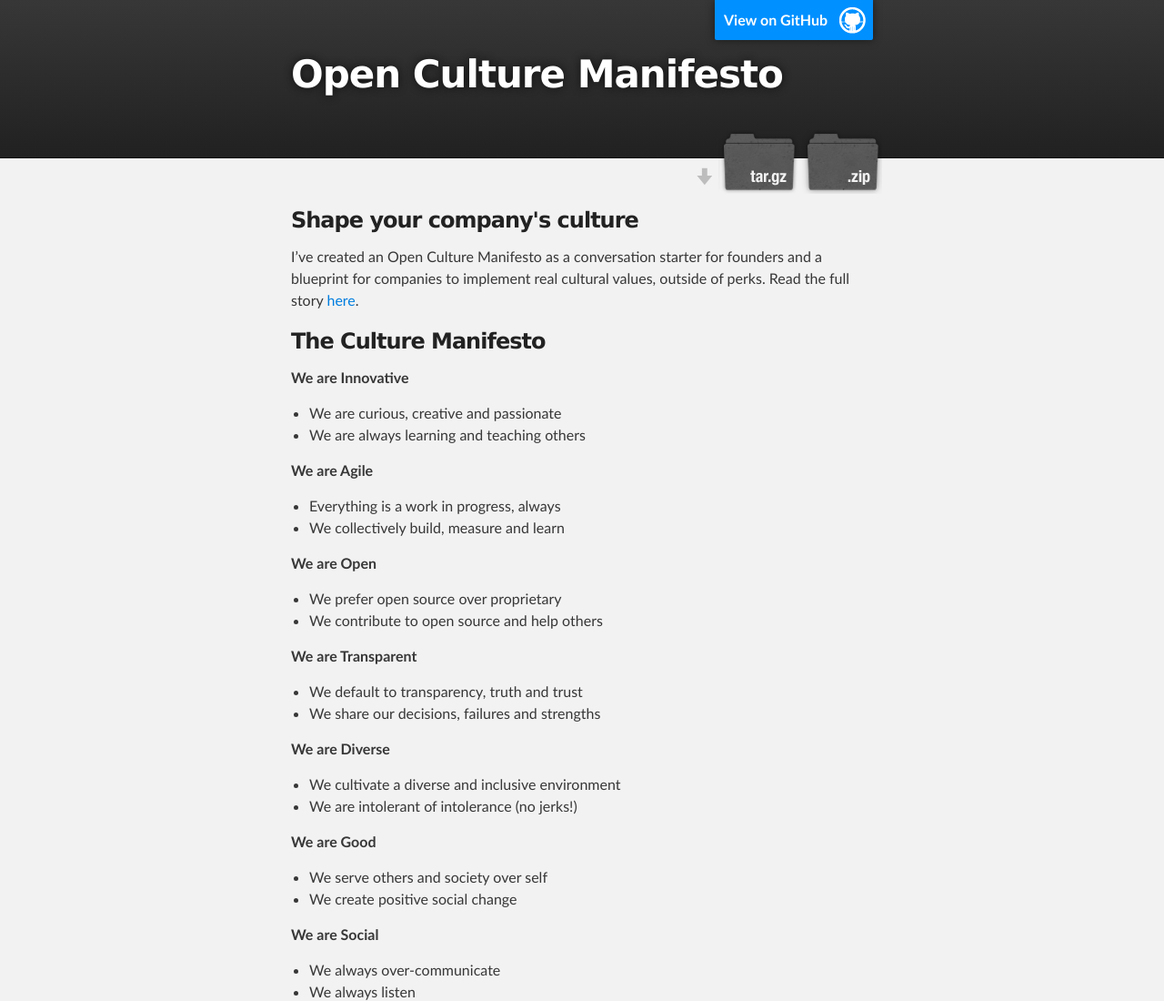
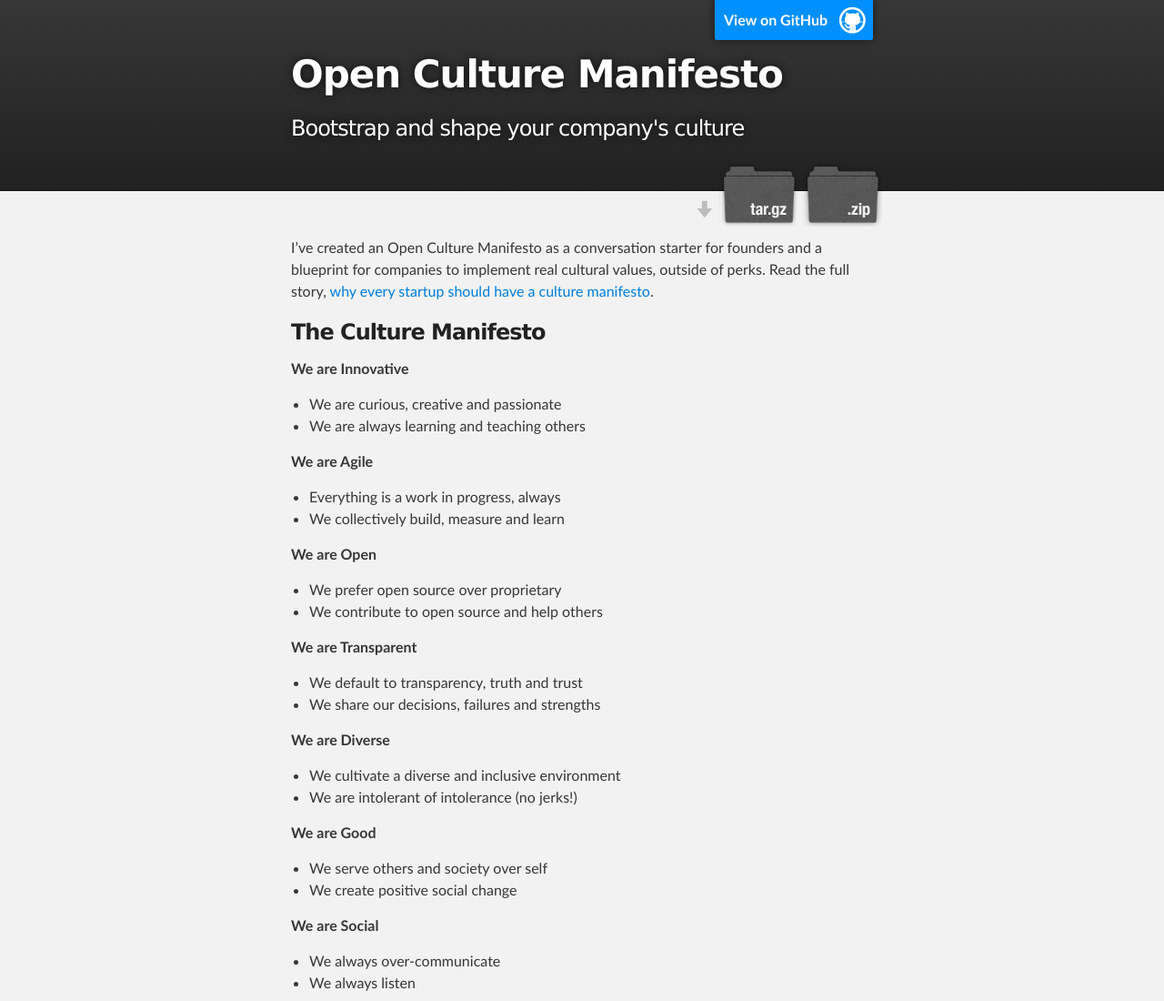
Before and after one commit to Novatics/openculturemanifesto, a plain HTML site: page index.html in a window 1280 px wide. Shown: the top 1100 px of the page at 91% size. Drawn offline with Linux system fonts and the light colour scheme.

Commit message:
Create gh-pages branch via GitHub

```diff
--- a/index.html
+++ b/index.html
@@ -4,7 +4,7 @@
   <head>
     <meta charset='utf-8'>
     <meta http-equiv="X-UA-Compatible" content="chrome=1">
-    <meta name="description" content="Open Culture Manifesto : ">
+    <meta name="description" content="Open Culture Manifesto : Bootstrap and shape your company&#39;s culture">
 
     <link rel="stylesheet" type="text/css" media="screen" href="stylesheets/stylesheet.css">
 
@@ -19,7 +19,7 @@
           <a id="forkme_banner" href="https://github.com/martinbuberl/openculturemanifesto">View on GitHub</a>
 
           <h1 id="project_title">Open Culture Manifesto</h1>
-          <h2 id="project_tagline"></h2>
+          <h2 id="project_tagline">Bootstrap and shape your company&#39;s culture</h2>
 
             <section id="downloads">
               <a class="zip_download_link" href="https://github.com/martinbuberl/openculturemanifesto/zipball/master">Download this project as a .zip file</a>
@@ -31,10 +31,7 @@
     <!-- MAIN CONTENT -->
     <div id="main_content_wrap" class="outer">
       <section id="main_content" class="inner">
-        <h3>
-<a id="shape-your-companys-culture" class="anchor" href="#shape-your-companys-culture" aria-hidden="true"><span class="octicon octicon-link"></span></a>Shape your company's culture</h3>
-
-<p>I’ve created an Open Culture Manifesto as a conversation starter for founders and a blueprint for companies to implement real cultural values, outside of perks. Read the full story <a href="http://martinbuberl.com/blog/why-every-startup-should-have-a-cuture-manifesto/">here</a>.</p>
+        <p>I’ve created an Open Culture Manifesto as a conversation starter for founders and a blueprint for companies to implement real cultural values, outside of perks. Read the full story, <a href="http://martinbuberl.com/blog/why-every-startup-should-have-a-cuture-manifesto/">why every startup should have a culture manifesto</a>.</p>
 
 <h3>
 <a id="the-culture-manifesto" class="anchor" href="#the-culture-manifesto" aria-hidden="true"><span class="octicon octicon-link"></span></a>The Culture Manifesto</h3>
```
Also changed, not shown: params.json (+1 -1 lines).
